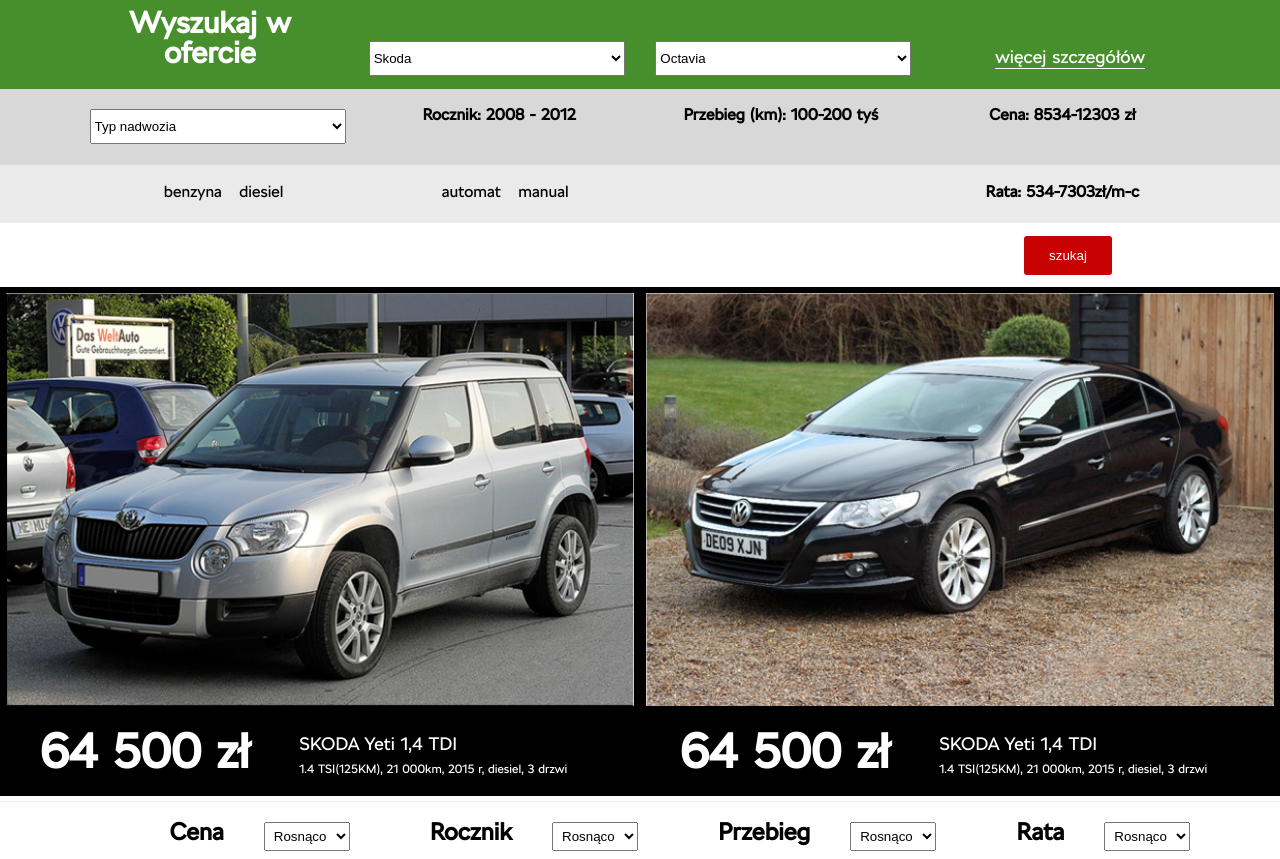
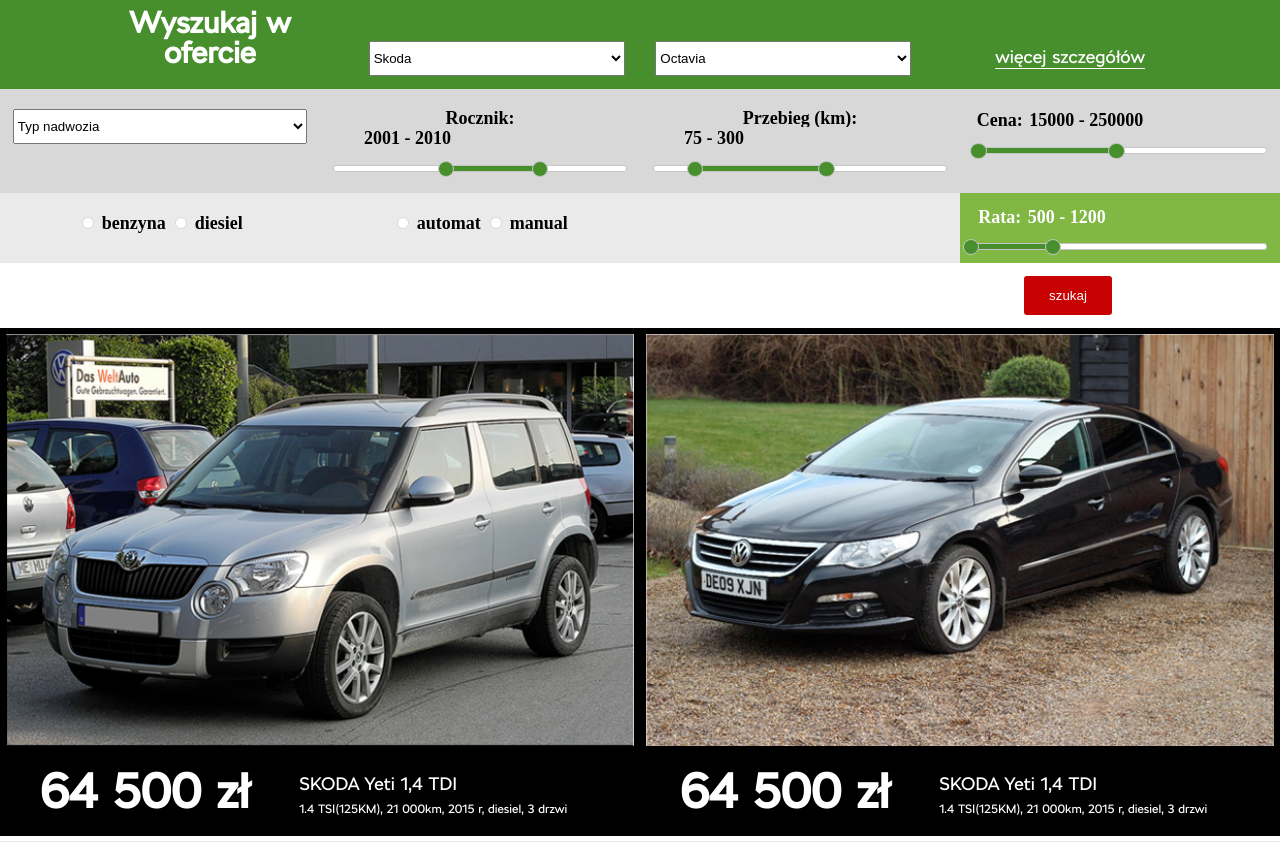
Before and after one commit to DorotaSzostak/Skoda, a website: page index.html in a window 1280 px wide. Shown: the part 1087-1946 px from the top of the page. Drawn offline with nearby package versions, Linux system fonts and the light colour scheme; a web font is replaced by a local one.

Commit message:
main page

```diff
--- a/components/main.scss
+++ b/components/main.scss
@@ -1,6 +1,7 @@
 //tools
 @import "../tools/reset";
 @import "../tools/mixins";
+@import "../tools/colors";
 
 //components
 
@@ -12,3 +13,4 @@
 @import "search/search";
 @import "search-results/search-results";
 @import "sorting/sorting";
+@import "range-slider/range";
--- /dev/null
+++ b/components/range-slider/range.scss
@@ -0,0 +1,36 @@
+.ui-slider,
+.ui-slider-horizontal {
+    height: 5px! important;
+    margin-top: 5%! important;
+}
+
+.ui-slider-range,
+.ui-widget-header {
+    background-color: $green! important;
+}
+
+.ui-slider-handle {
+    border-radius: 50%! important;
+    height: 0.8em! important;
+    width: 0.8em! important;
+    background-color: $green! important;
+}
+
+   #amount--price,
+   #amount--km,
+   #amount--year {
+        border: none;
+        background-color: $grey;
+        font-size: 18px;
+        font-family: "SKODANextArabic";
+        font-weight: bold;
+    }
+
+#amount--loan {
+    background-color: $lightgreen! important;
+    font-family: "SKODANextArabic";
+    font-weight: bold;
+    color: #fff;
+    border: none;
+    font-size: 100%;
+}
--- a/components/search/search.scss
+++ b/components/search/search.scss
@@ -3,7 +3,7 @@
     display: flex;
     flex-direction: column;
     .search__container {
-        background-color: rgb(71, 142, 45);
+        background-color: $green;
         text-align: center;
     .search__title {
         color: #fff;
@@ -47,19 +47,38 @@
         width: 100%;
         justify-content: center;
         flex-wrap: wrap;
-        background-color: #d8d8d8;
+        background-color: $grey;
         &:nth-of-type(3){
-        background-color: #eaeaea;
+        background-color: $lightgrey;
         }
-        .search-more__item {
+        .search-more__item,
+        .search-more__item--empty,
+        .search-more__item--green {
             text-align: center;
-            flex-basis: 20%;
+            flex-basis: 23%;
             margin: 1%;
             padding: 8px 0;
+            font-size: 18px;
+            font-family: "SKODANextArabic";
+            font-weight: bold;
             .search__item {
                 width: 100%;
                 padding: 8px 0;
             }
+                input[type="radio"] {
+                    height: 12px;
+                    width: 12px;
+                    background-color: #fff;
+                    border-radius: 50%;
+                    border: 1px solid $grey;
+                    color: $black;
+                }
+        }
+        .search-more__item--green {
+            background-color: $lightgreen;
+            margin: 0;
+            padding: 1%;
+            color: #fff;
         }
 
     @media screen and (max-width:768px){
--- a/css/styles.css
+++ b/css/styles.css
@@ -1,6 +1,10 @@
 @font-face {
   font-family: "SKODANextArabic-Regular";
   src: url("../rescources/fonts/SKODANextArabic-Regular.ttf"); }
+
+@font-face {
+  font-family: "SKODANextArabic";
+  src: url("../rescources/fonts/SKODANextArabic.ttf"); }
 
 html, body, div, span, applet, object, iframe,
 h1, h2, h3, h4, h5, h6, p, blockquote, pre,
@@ -481,15 +485,36 @@
     background-color: #d8d8d8; }
     .search .search-more__container:nth-of-type(3) {
       background-color: #eaeaea; }
-    .search .search-more__container .search-more__item {
+    .search .search-more__container .search-more__item,
+    .search .search-more__container .search-more__item--empty,
+    .search .search-more__container .search-more__item--green {
       text-align: center;
-      -ms-flex-preferred-size: 20%;
-      flex-basis: 20%;
+      -ms-flex-preferred-size: 23%;
+      flex-basis: 23%;
       margin: 1%;
-      padding: 8px 0; }
-      .search .search-more__container .search-more__item .search__item {
+      padding: 8px 0;
+      font-size: 18px;
+      font-family: "SKODANextArabic";
+      font-weight: bold; }
+      .search .search-more__container .search-more__item .search__item,
+      .search .search-more__container .search-more__item--empty .search__item,
+      .search .search-more__container .search-more__item--green .search__item {
         width: 100%;
         padding: 8px 0; }
+      .search .search-more__container .search-more__item input[type="radio"],
+      .search .search-more__container .search-more__item--empty input[type="radio"],
+      .search .search-more__container .search-more__item--green input[type="radio"] {
+        height: 12px;
+        width: 12px;
+        background-color: #fff;
+        border-radius: 50%;
+        border: 1px solid #d8d8d8;
+        color: #000000; }
+    .search .search-more__container .search-more__item--green {
+      background-color: #81b844;
+      margin: 0;
+      padding: 1%;
+      color: #fff; }
     @media screen and (max-width: 768px) {
       .search .search-more__container {
         display: none; } }
@@ -616,3 +641,35 @@
     margin-left: 40px; }
   .sorting select {
     padding: 5px; }
+
+.ui-slider,
+.ui-slider-horizontal {
+  height: 5px !important;
+  margin-top: 5% !important; }
+
+.ui-slider-range,
+.ui-widget-header {
+  background-color: #478e2d !important; }
+
+.ui-slider-handle {
+  border-radius: 50% !important;
+  height: 0.8em !important;
+  width: 0.8em !important;
+  background-color: #478e2d !important; }
+
+#amount--price,
+#amount--km,
+#amount--year {
+  border: none;
+  background-color: #d8d8d8;
+  font-size: 18px;
+  font-family: "SKODANextArabic";
+  font-weight: bold; }
+
+#amount--loan {
+  background-color: #81b844 !important;
+  font-family: "SKODANextArabic";
+  font-weight: bold;
+  color: #fff;
+  border: none;
+  font-size: 100%; }
--- a/index.html
+++ b/index.html
@@ -6,6 +6,7 @@
         <link rel="stylesheet" type="text/css" href="css/styles.css">
         <link rel="stylesheet" type="text/css" href="node_modules/slick-carousel/slick/slick-theme.css">
         <link rel="stylesheet" type="text/css" href="node_modules/slick-carousel/slick/slick.css">
+        <link rel="stylesheet" type="text/css" href="//code.jquery.com/ui/1.12.1/themes/base/jquery-ui.css">
         <link rel="stylesheet" type="text/css" href="http://code.ionicframework.com/ionicons/2.0.1/css/ionicons.min.css">
         <script defer src="https://use.fontawesome.com/releases/v5.0.10/js/all.js" integrity="sha384-slN8GvtUJGnv6ca26v8EzVaR9DC58QEwsIk9q1QXdCU8Yu8ck/tL/5szYlBbqmS+" crossorigin="anonymous"></script>
         <title>Skoda main</title>
@@ -86,34 +87,50 @@
                 </select>
                     </div>
                     <div class="search-more__item">
-                        <h3 class = "search-more--title">Rocznik: 2008 - 2012</h3>
+                        <p class = "search-more--title">
+                                <label for="amount">Rocznik: </label>
+                                    <input type="text" id="amount--year" />
+                        </p>
+                        <div id="slider-range1"></div>
                     </div>
                     <div class="search-more__item">
-                        <h3 class = "search-more--title">Przebieg (km): 100-200 tyś</h3>
+                       <p class = "search-more--title">
+                                <label for="amount">Przebieg (km): </label>
+                                    <input type="text" id="amount--km" />
+                        </p>
+                        <div id="slider-range2"></div>
                     </div>
                     <div class="search-more__item">
-                        <h3 class = "search-more--title">Cena: 8534-12303 zł</h3>
+                        <p class = "search-more--title">
+                                <label for="amount">Cena:  </label>
+                                <input type="text" id="amount--price" />
+                        </p>
+                        <div id="slider-range3"></div>
                     </div>
                 </div>
 
                 <div class="search-more__container">
                     <div class="search-more__item">
-                        <input type="checkbox" id="benzyna" name="subscribe" value="fuelType">
+                        <input type="radio" id="benzyna" name="subscribe" value="fuelType" checked>
                         <label for="subscribeNews">benzyna</label>
-                        <input type="checkbox" id="diesel" name="subscribe" value="fuelType">
+                        <input type="radio" id="diesel" name="subscribe" value="fuelType">
                         <label for="subscribeNews">diesiel</label>
                     </div>
                     <div class="search-more__item">
-                        <input type="checkbox" id="automat" name="subscribe" value="gears">
+                        <input type="radio" id="automat" name="subscribe" value="gears" checked>
                         <label for="subscribeNews">automat</label>
-                        <input type="checkbox" id="manual" name="subscribe" value="gears">
+                        <input type="radio" id="manual" name="subscribe" value="gears">
                         <label for="subscribeNews">manual</label>
                     </div>
-                     <div class="search-more__item empty">
+                     <div class="search-more__item--empty">
 
                     </div>
-                     <div class="search-more__item">
-                        <h3 class = "search-more--title">Rata: 534-7303zł/m-c</h3>
+                     <div class="search-more__item--green">
+                        <p class = "search-more--title">
+                                <label for="amount">Rata: </label>
+                                <input type="text" id="amount--loan" />
+                        </p>
+                        <div id="slider-range4"></div>
                     </div>
                 </div>
                 <div class="search__button">
@@ -287,8 +304,13 @@
                 </div>
             </footer>
             <script src="scripts/nav.js"></script>
-            <script src="node_modules/jquery/dist/jquery.min.js"></script>
+              <script src="https://code.jquery.com/jquery-1.12.4.js"></script>
+  <script src="https://code.jquery.com/ui/1.12.1/jquery-ui.js"></script>
+<!--            <script src="node_modules/jquery/dist/jquery.min.js"></script>-->
+
+<!--            <script src="node_modules/jquery-ui/ui/jquery-1-7.js"></script>-->
             <script src="node_modules/slick-carousel/slick/slick.js"></script>
+           <script src="scripts/range.js"></script>
             <script src="scripts/cars-slider.js"></script>
     </body>
 </html>
--- /dev/null
+++ b/scripts/range.js
@@ -0,0 +1,50 @@
+  $( function() {
+    $( "#slider-range1" ).slider({
+      range: true,
+      min: 1990,
+      max: 2018,
+      values: [ 2001,2010 ],
+      slide: function( event, ui ) {
+        $( "#amount--year" ).val( ui.values[ 0 ] + " - " + ui.values[ 1 ] );
+      }
+    });
+    $( "#amount--year" ).val( $( "#slider-range1" ).slider( "values", 0 ) +
+      " - " + $( "#slider-range1" ).slider( "values", 1 ) );
+
+
+    $( "#slider-range2" ).slider({
+      range: true,
+      min: 0,
+      max: 500,
+      values: [ 75, 300 ],
+      slide: function( event, ui ) {
+        $( "#amount--km" ).val( ui.values[ 0 ] + " - " + ui.values[ 1 ] + " tyś." );
+      }
+    });
+    $( "#amount--km" ).val( $( "#slider-range2" ).slider( "values", 0 ) +
+      " - " + $( "#slider-range2" ).slider( "values", 1 ) );
+
+       $( "#slider-range3" ).slider({
+      range: true,
+      min: 2500,
+      max: 500000,
+      values: [ 15000, 250000 ],
+      slide: function( event, ui ) {
+        $( "#amount--price" ).val( ui.values[ 0 ] + " - " + ui.values[ 1 ] + " zł" );
+      }
+    });
+    $( "#amount--price" ).val( $( "#slider-range3" ).slider( "values", 0 ) +
+      " - " + $( "#slider-range3" ).slider( "values", 1 ) );
+
+       $( "#slider-range4" ).slider({
+      range: true,
+      min: 500,
+      max: 3000,
+      values: [ 500, 1200 ],
+      slide: function( event, ui ) {
+        $( "#amount--loan" ).val( ui.values[ 0 ] + " - " + ui.values[ 1 ] + " zł" );
+      }
+    });
+    $( "#amount--loan" ).val( $( "#slider-range4" ).slider( "values", 0 ) +
+      " - " + $( "#slider-range4" ).slider( "values", 1 ) );
+  } );
--- /dev/null
+++ b/tools/colors.scss
@@ -0,0 +1,5 @@
+$lightgreen: #81b844;
+$green: #478e2d;
+$black: #000000;
+$lightgrey:#eaeaea;
+$grey: #d8d8d8;
--- a/tools/reset.scss
+++ b/tools/reset.scss
@@ -2,6 +2,11 @@
     @font-face {
         font-family: "SKODANextArabic-Regular";
         src: url('../rescources/fonts/SKODANextArabic-Regular.ttf');
+    }
+
+    @font-face {
+        font-family: "SKODANextArabic";
+        src: url('../rescources/fonts/SKODANextArabic.ttf');
     }
 
 
```
Also changed, not shown: 1 other file.
